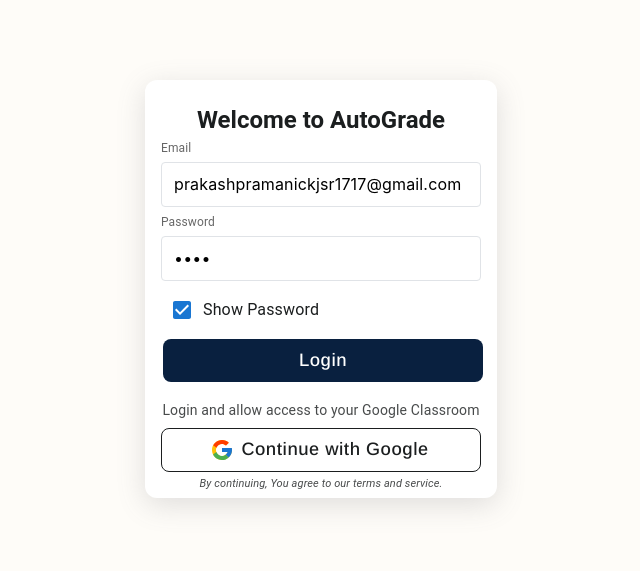
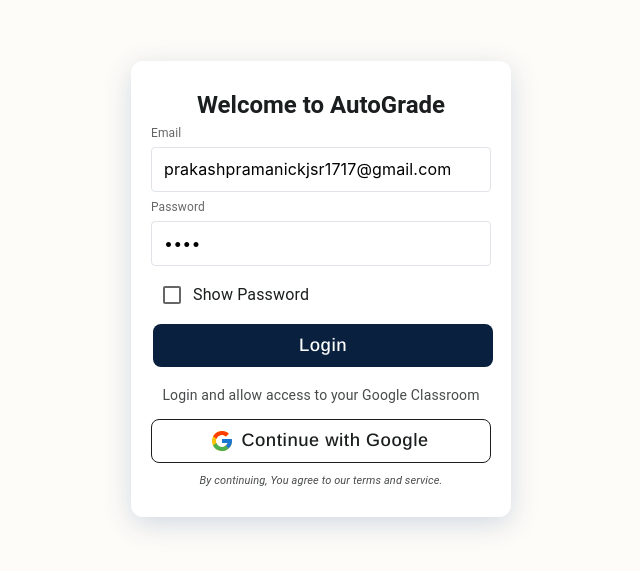
Before and after one commit to raazseth/Auto-Grade-Frontend, a React (Vite) app: page /report in a window 1280 px wide. Shown: the part 111-682 px from the top of the page, without its empty margins (319-959 px from the left). Built offline with nearby package versions, Linux system fonts and the light colour scheme; a web font is replaced by a local one.

Commit message:
UI Upgradation

```diff
--- a/src/Pages/Auth/Auth.tsx
+++ b/src/Pages/Auth/Auth.tsx
@@ -13,7 +13,7 @@
   const [isLoading, setIsLoading] = useState(false);
   const [email, setemail] = useState("prakashpramanickjsr1717@gmail.com");
   const [password, setpassword] = useState("1234");
-  const [isPassword, setisPassword] = useState(true);
+  const [isPassword, setisPassword] = useState(false);
   const { setAuth } = useAuth();
 
   useEffect(() => {
@@ -67,7 +67,7 @@
           />
           <Input
             placeholder="Enter Your Password"
-            type={isPassword ? "password" : "text"}
+            type={isPassword ? "text" : "password"}
             label="Password"
             value={password}
             onChange={(e) => setpassword(e.target.value)}
@@ -85,13 +85,13 @@
             }}
           >
             <Checkbox
-              checked={isPassword}
+              checked={!isPassword ? false : true}
               onChange={(event: React.ChangeEvent<HTMLInputElement>) => {
                 setisPassword(event.target.checked);
               }}
               inputProps={{ "aria-label": "controlled" }}
             />
-            <Text>{!isPassword ? "Hide Password" : "Show Password"}</Text>
+            <Text>{isPassword ? "Hide Password" : "Show Password"}</Text>
           </Box>
           <Button
             sx={{ width: "100%", mt: 1 }}
--- a/src/Pages/Auth/index.css
+++ b/src/Pages/Auth/index.css
@@ -9,12 +9,12 @@
 }
 
 .Auth-Box {
-  width: 320px;
-  height: 370px;
+  width: 340px;
+  height: 400px;
   background-color: #fff;
-  padding:24px 16px;
+  padding:28px 20px;
   border-radius: 12px;
-  box-shadow: rgba(100, 100, 111, 0.2) 0px 7px 29px 0px;
+  box-shadow: rgba(0, 58, 130, 0.182) 0px 7px 29px 0px;
   display: flex;
   flex-direction: column;
   align-items: center;
--- a/src/Pages/Profile/Profile.tsx
+++ b/src/Pages/Profile/Profile.tsx
@@ -1,7 +1,23 @@
+import Text from "@components/Core/Text";
 import Body from "@layout/Body";
+import { Box } from "@mui/material";
+
 
 const Profile = () => {
-  return <Body title="Profile">Profile</Body>;
+
+  return (
+    <Body title="Profile" showHeader>
+
+      <Box
+        className="assignment-container"
+        sx={{width:"50%", textAlign:"center"}}
+
+      >
+        <Text variant="h6">Under Development...</Text>
+
+      </Box>
+    </Body>
+  );
 };
 
 export default Profile;
--- a/src/Pages/Settings/Settings.tsx
+++ b/src/Pages/Settings/Settings.tsx
@@ -1,7 +1,23 @@
+import Text from "@components/Core/Text";
 import Body from "@layout/Body";
+import { Box } from "@mui/material";
+
 
 const Settings = () => {
-  return <Body title="Settings">Settings</Body>;
+
+  return (
+    <Body title="Settings" showHeader>
+
+      <Box
+        className="assignment-container"
+        sx={{width:"50%", textAlign:"center"}}
+
+      >
+        <Text variant="h6">Under Development...</Text>
+
+      </Box>
+    </Body>
+  );
 };
 
 export default Settings;
```
